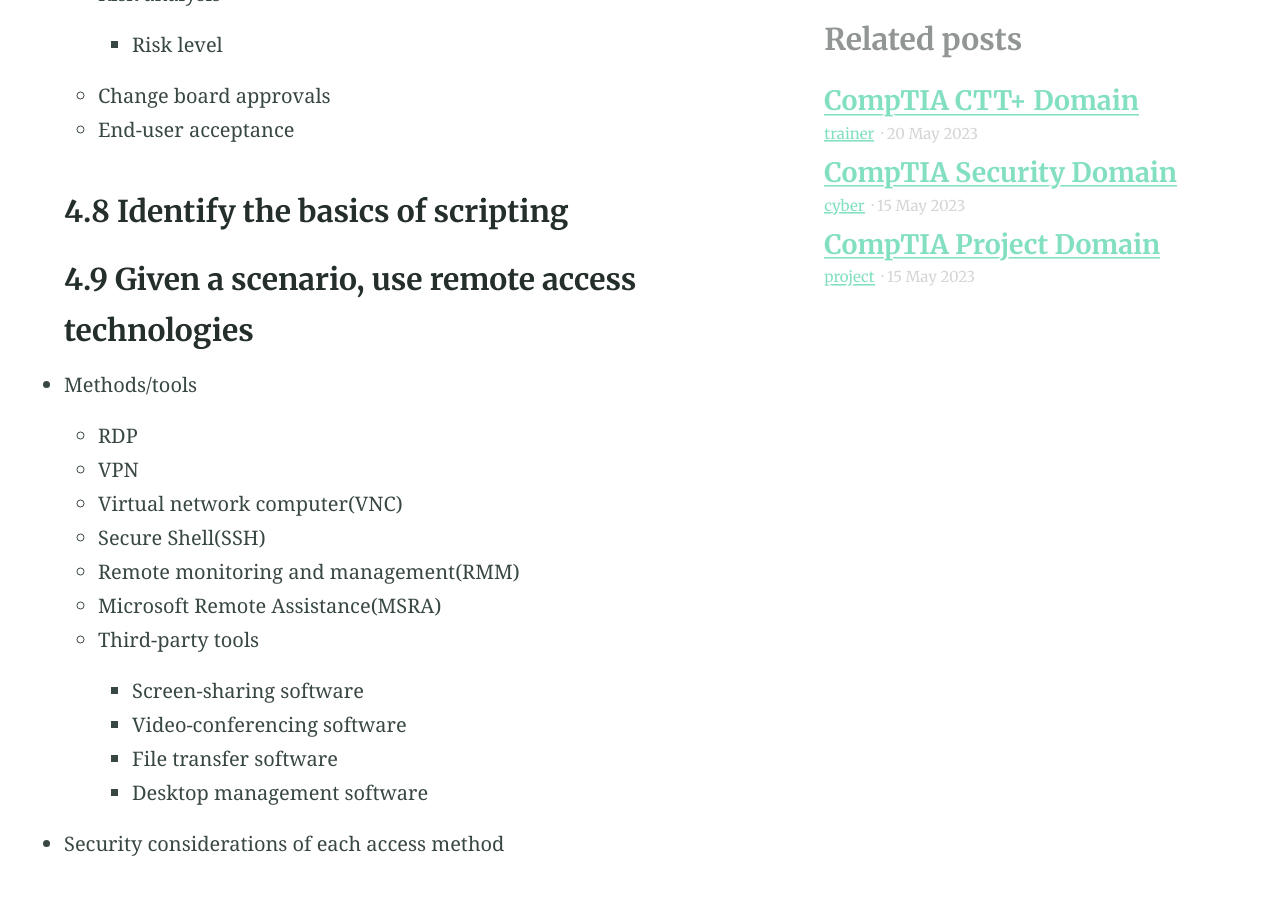
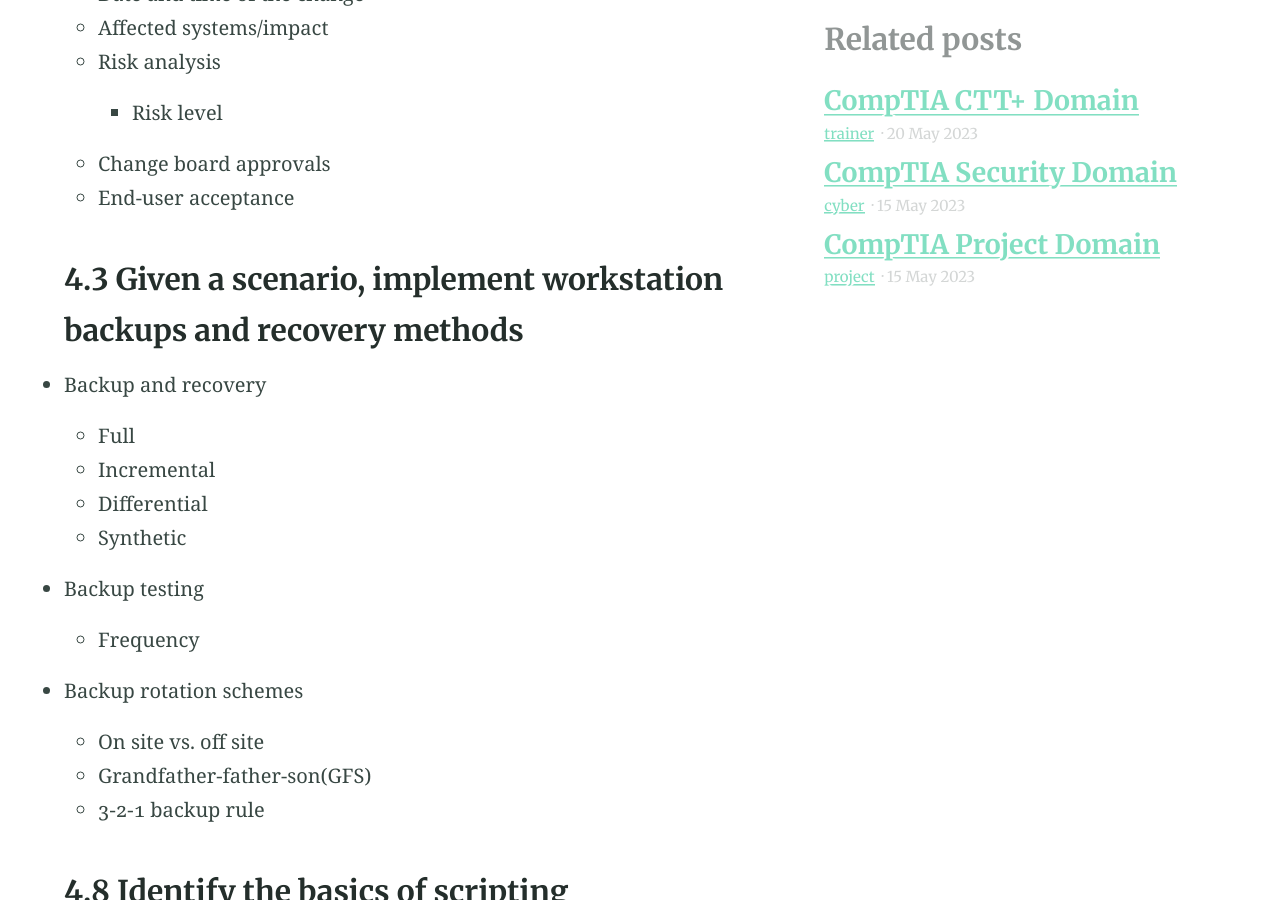
Before and after one commit to esccode/esccode.github.io, a Jekyll site: the page built from _posts/2023-05-15-comptia-a-domain.md, in a window 1280 px wide and 900 px high, scrolled down 18201 px. Built offline with Jekyll 4.4.1, drawn with Linux system fonts in a browser that asks for light colours; some of the changed text lies outside the part shown.

Commit message:
dddddddd

```diff
--- a/_posts/2023-05-15-comptia-a-domain.md
+++ b/_posts/2023-05-15-comptia-a-domain.md
@@ -40,6 +40,7 @@
 - [Domain 4.0 Operational Procedures](#domain-40-operational-procedures)
   - [4.1 GIven a scenario, implement best practices with documentation and support systems information management](#41-given-a-scenario-implement-best-practices-with-documentation-and-support-systems-information-management)
   - [4.2 Explain basic change-management best practices](#42-explain-basic-change-management-best-practices)
+  - [4.3 Given a scenario, implement workstation backups and recovery methods](#43-given-a-scenario-implement-workstation-backups-and-recovery-methods)
   - [4.8 Identify the basics of scripting](#48-identify-the-basics-of-scripting)
   - [4.9 Given a scenario, use remote access technologies](#49-given-a-scenario-use-remote-access-technologies)
 - [CompTIA A+ Core (220-1102) Acronym List](#comptia-a-core-220-1102-acronym-list)
@@ -420,6 +421,20 @@
   - Change board approvals
   - End-user acceptance
 
+### 4.3 Given a scenario, implement workstation backups and recovery methods
+
+- Backup and recovery
+  - Full
+  - Incremental
+  - Differential
+  - Synthetic
+- Backup testing
+  - Frequency
+- Backup rotation schemes
+  - On site vs. off site
+  - Grandfather-father-son(GFS)
+  - 3-2-1 backup rule
+
 
 ### 4.8 Identify the basics of scripting
 
```
